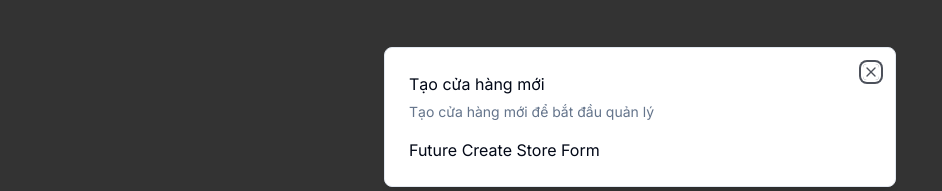
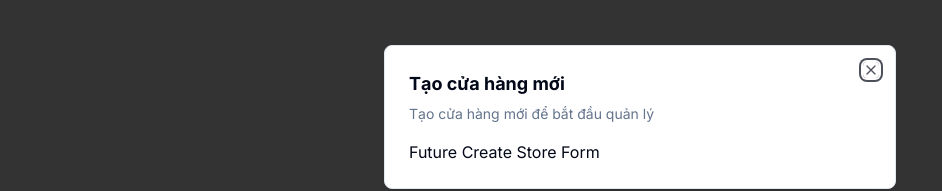
Before and after one commit to thomasdinh2k/simple-ecommerece-site, a Next.js app: page / in a window 1280 px wide. Shown: the part 283-474 px from the top of the page, without its empty margins (0-942 px from the left). Built offline with nearby package versions, Linux system fonts and the light colour scheme.

Commit message:
Changed font size for DialogHeader

```diff
--- a/components/ui/modal.tsx
+++ b/components/ui/modal.tsx
@@ -32,7 +32,7 @@ export const Modal: React.FC<ModalProps> = ({
 		<Dialog open={isOpen} onOpenChange={onChange}>
 			<DialogContent>
 				<DialogHeader>
-					<DialogHeader>{title}</DialogHeader>
+					<DialogHeader className="font-bold text-lg">{title}</DialogHeader>
 					<DialogDescription>{description}</DialogDescription>
 				</DialogHeader>
 				<div>{children}</div>
```
